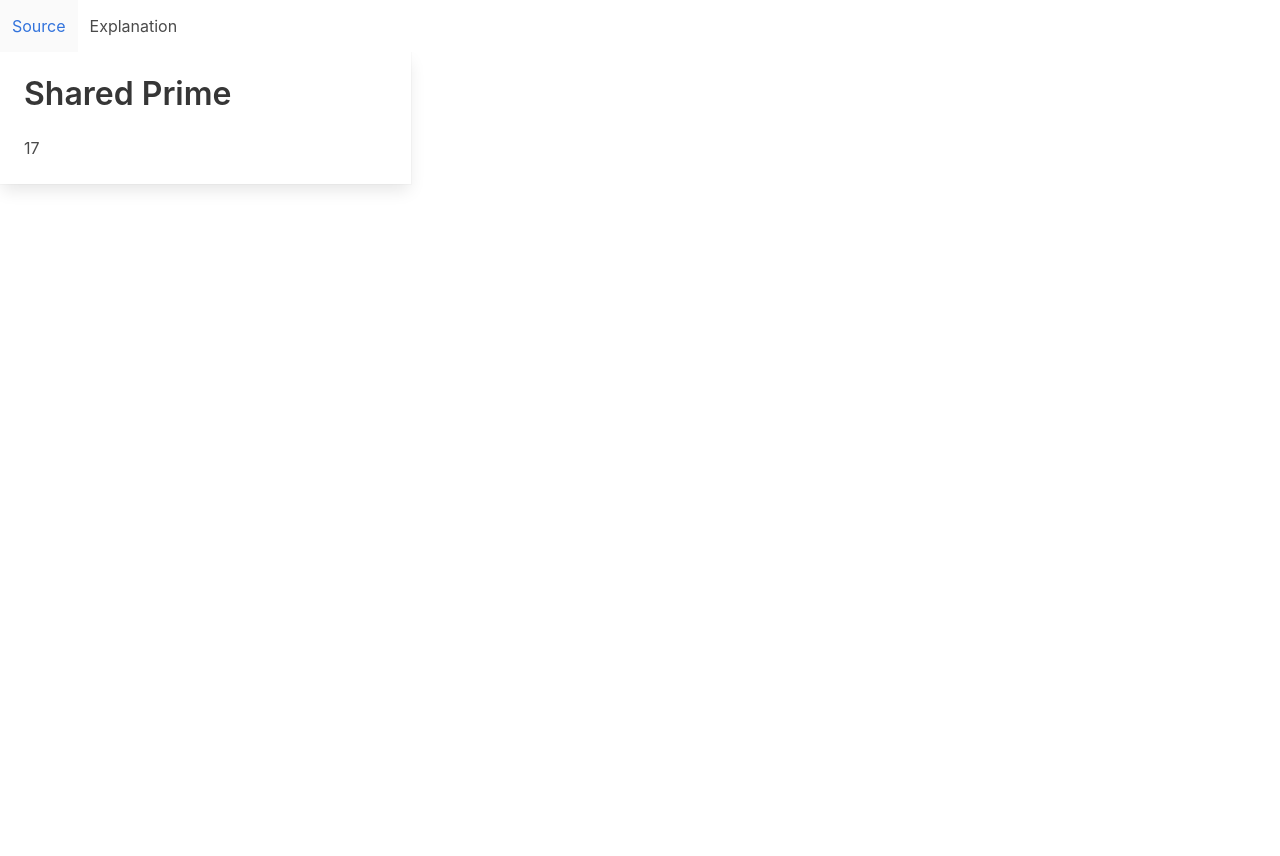
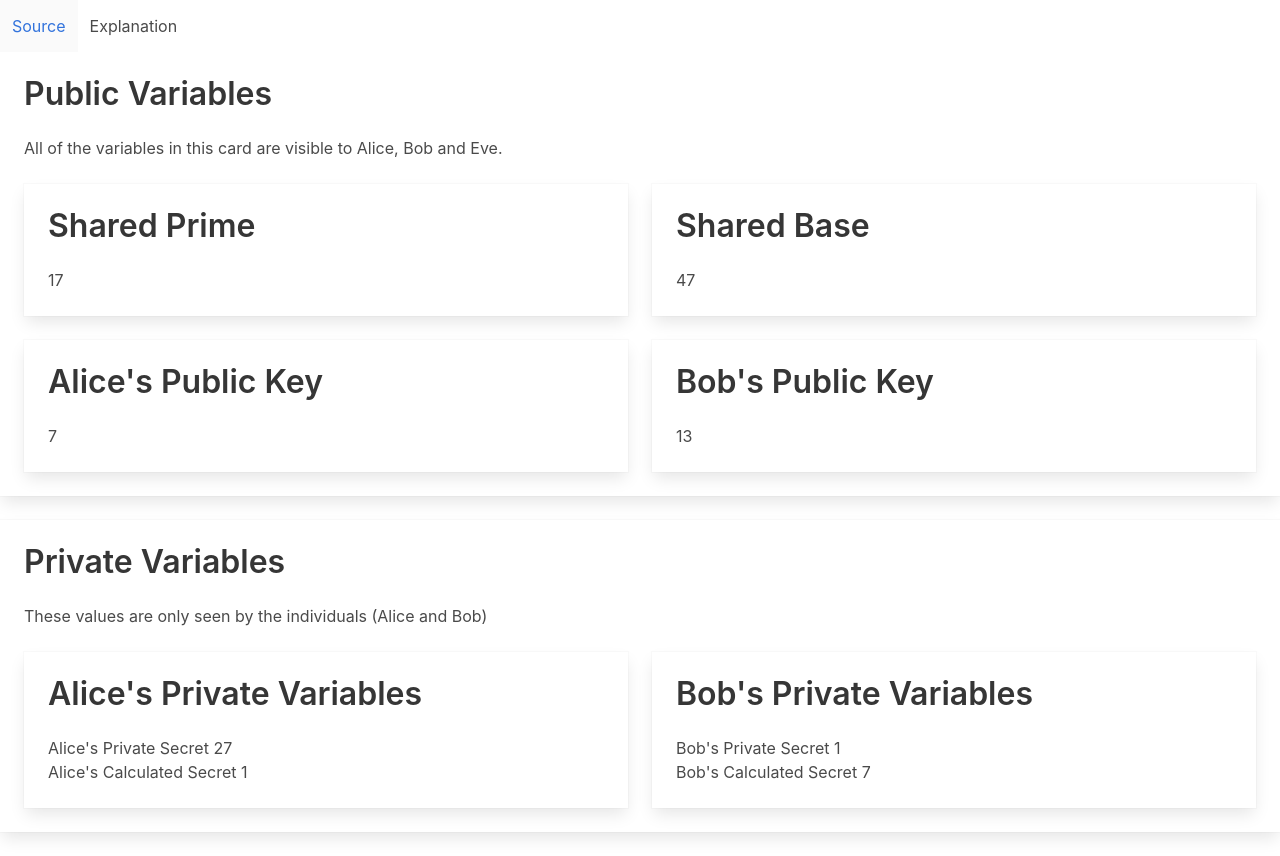
Before and after one commit to Descent098/Diffie-Hellman, a plain HTML site: page Javascript/index.html in a window 1280 px wide. Before the commit the page ends 800 px from the top, so only its background shows below. Drawn offline with Linux system fonts and the light colour scheme.

Commit message:
Added HTML for the JavaScript Version

```diff
--- a/Javascript/diffie-hellman.js
+++ b/Javascript/diffie-hellman.js
@@ -47,6 +47,7 @@ var bobPublic = Math.pow(sharedBase, bobSecret) % sharedPrime     //B
 
 // Alice Computes Shared Secret: s = B^a mod p
 // Bob Computes Shared Secret: s = A^b mod p
+// BUG: These values differ on non-zero values
 var aliceCalculatedSecret = Math.pow(bobPublic, aliceSecret) % sharedPrime
 var bobCalculatedSecret = Math.pow(alicePublic, bobSecret) % sharedPrime
 
@@ -60,3 +61,9 @@ console.log("Bob's Calculated Secret is: " + bobCalculatedSecret)
 
 // Write variables to HTML elements
 document.getElementById("sharedPrime").innerText = sharedPrime
+document.getElementById("sharedBase").innerText = sharedBase
+document.getElementById("alicePublic").innerText = alicePublic
+document.getElementById("bobPublic").innerText = bobPublic
+
+document.getElementById("aliceSecret").innerText = "Alice's Private Secret " + aliceSecret + "\nAlice's Calculated Secret " + aliceCalculatedSecret
+document.getElementById("bobSecret").innerText = "Bob's Private Secret " + bobSecret + "\nBob's Calculated Secret " + bobCalculatedSecret
--- a/Javascript/index.html
+++ b/Javascript/index.html
@@ -3,7 +3,7 @@
 <head>
     <meta charset="UTF-8">
     <meta name="viewport" content="width=device-width, initial-scale=1.0">
-    <title>OTP Demo</title>
+    <title>Diffie-Hellman Exchange</title>
     <!--Stylesheet used because writing your own CSS takes effort, check it out on https://bulma.io/-->
     <link rel="stylesheet" href="bulma.css"/>
 </head>
@@ -19,8 +19,8 @@
     </div>
     <div id="navbarBasicExample" class="navbar-menu">
         <div class="navbar-start">
-            <a class="navbar-item" href="https://github.com/Descent098/simple-otp/blob/master/Javascript/otp.js" target="_blank">Source</a>
-            <a class="navbar-item" href="https://github.com/Descent098/simple-otp#theory" target="_blank">Explanation</a>
+            <a class="navbar-item" href="https://github.com/Descent098/Diffie-Hellman/blob/master/Javascript/diffie-hellman.js" target="_blank">Source</a>
+            <a class="navbar-item" href="https://github.com/Descent098/Diffie-Hellman#theory" target="_blank">Explanation</a>
         </div>
     </div>
 </nav>
@@ -28,17 +28,98 @@
 
 <body>
     <div class="columns">
-        <div class="column is-4">
+        <div class="column">
             <div class="card">
                 <div class="card-content">
-                    <p class="title">Shared Prime</p>
-                    <!--This tag will be overwritten with the resulting sharedPrime on page load-->
-                    <p id="sharedPrime"></p>
+                    <p class="title">Public Variables</p>
+                    <p>All of the variables in this card are visible to Alice, Bob and Eve.</p>
+                    </br>
+
+                    <div class="columns">
+                        <div class="column is-6">
+                            <div class="card">
+                                <div class="card-content">
+                                    <p class="title">Shared Prime</p>
+                                    <!--This tag will be overwritten with the resulting sharedPrime on page load-->
+                                    <p id="sharedPrime"></p>
+                                </div>
+                            </div>
+                        </div>
+                        <div class="column is-6">
+                            <div class="card">
+                                <div class="card-content">
+                                    <p class="title">Shared Base</p>
+                                    <!--This tag will be overwritten with the resulting sharedBase on page load-->
+                                    <p id="sharedBase"></p>
+                                </div>
+                            </div>
+                        </div>
+                    </div>
+
+                    <div class="columns">
+                        <div class="column is-6">
+                            <div class="card">
+                                <div class="card-content">
+                                    <p class="title">Alice's Public Key</p>
+                                    <!--This tag will be overwritten with the resulting alicePublic on page load-->
+                                    <p id="alicePublic"></p>
+                                </div>
+                            </div>
+                        </div>
+                        <div class="column is-6">
+                            <div class="card">
+                                <div class="card-content">
+                                    <p class="title">Bob's Public Key</p>
+                                    <!--This tag will be overwritten with the resulting bobPublic on page load-->
+                                    <p id="bobPublic"></p>
+                                </div>
+                            </div>
+                        </div>
+                    </div>
+
+
                 </div>
             </div>
         </div>
+    </div>
+
+    <div class="columns">
+        <div class="column">
+            <div class="card">
+                <div class="card-content">
+                    <p class="title">Private Variables</p>
+                    <p>These values are only seen by the individuals (Alice and Bob)</p>
+                    </br>
+
+                    <div class="columns">
+                        <div class="column is-6">
+                            <div class="card">
+                                <div class="card-content">
+                                    <p class="title">Alice's Private Variables</p>
+                                    <p id="aliceSecret"></p>
+                                </div>
+                            </div>
+                        </div>
+
+                        <div class="column is-6">
+                            <div class="card">
+                                <div class="card-content">
+                                    <p class="title">Bob's Private Variables</p>
+                                    <p id="bobSecret"></p>
+                                </div>
+                            </div>
+                        </div>
+                    </div>
 
 
-<!--Bring in the diffie-hellman.js file and run it-->
-<script src="diffie-hellman.js"></script>
+                </div>
+            </div>
+        </div>
+    </div>
+
+</body>
+
+    <!--Bring in the diffie-hellman.js file and run it-->
+    <script src="diffie-hellman.js"></script>
+
 </html>
```
